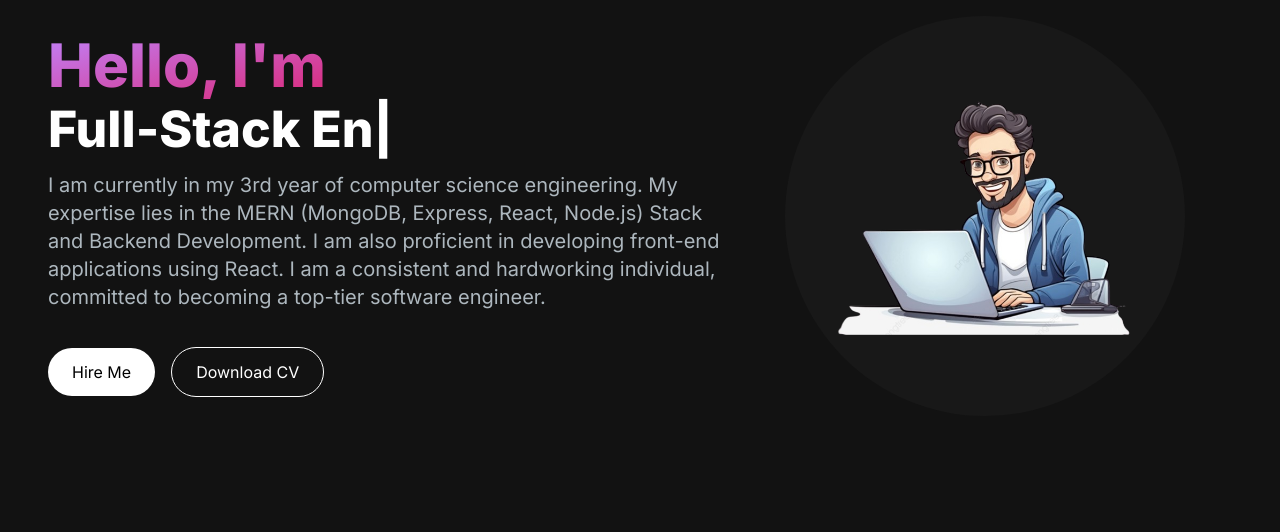
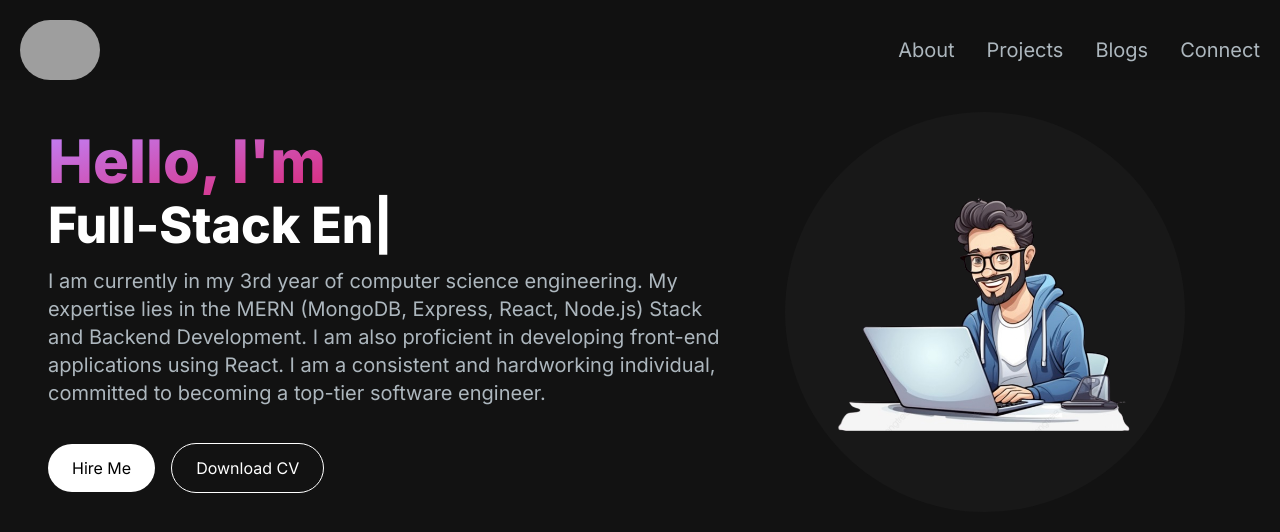
Before and after one commit to PrathamPatel010/Developer-Portfolio-2.0, a Next.js app: page / in a window 1280 px wide. Shown: the top 532 px of the page. Built offline with nearby package versions, Linux system fonts and the light colour scheme; grey boxes are pictures that could not be loaded.

Commit message:
feat:Navbar component developed

```diff
--- a/package.json
+++ b/package.json
@@ -9,6 +9,7 @@
     "lint": "next lint"
   },
   "dependencies": {
+    "@heroicons/react": "^2.1.3",
     "next": "14.1.4",
     "react": "^18",
     "react-dom": "^18",
--- a/src/app/components/HeroSection.jsx
+++ b/src/app/components/HeroSection.jsx
@@ -1,6 +1,6 @@
 "use client";
+import { TypeAnimation } from 'react-type-animation';
 import Image from "next/image";
-import { TypeAnimation } from 'react-type-animation';
 import {about} from '../data';
 
 const HeroSection = () => {
--- /dev/null
+++ b/src/app/components/MenuOverlay.jsx
@@ -0,0 +1,19 @@
+import NavLinks from "@/app/components/NavLinks";
+
+const MenuOverlay = ({links}) => {
+    return(
+        <ul className={'flex flex-col py-4 items-center'}>
+            {
+                links.map((link,index)=>{
+                    return (
+                        <li key={index}>
+                            <NavLinks title={link.title} href={link.title}/>
+                        </li>
+                    )
+                })
+            }
+        </ul>
+    )
+}
+
+export default MenuOverlay;
--- /dev/null
+++ b/src/app/components/NavLinks.jsx
@@ -0,0 +1,15 @@
+import Link from "next/link";
+import React from "react";
+
+const NavLinks = ({title,href}) => {
+    return(
+        <>
+            <Link href={href}
+                  className={'block py-2 pl-3 pr-4 md:p-0 text-[#ADB7BE] sm:text-xl rounded hover:text-white'}>
+                {title}
+            </Link>
+        </>
+    )
+}
+
+export default NavLinks;
--- /dev/null
+++ b/src/app/components/Navbar.jsx
@@ -0,0 +1,68 @@
+"use client";
+import Link from "next/link";
+import React, {useState} from "react";
+import NavLinks from "@/app/components/NavLinks";
+import {Bars3Icon,XMarkIcon} from "@heroicons/react/24/solid";
+import MenuOverlay from "@/app/components/MenuOverlay";
+import Image from "next/image";
+
+const Navbar = () => {
+    const navLinks = [
+        {
+            title: 'About',
+            href: '#about'
+        },
+        {
+            title: 'Projects',
+            href: '#projects'
+        },
+        {
+            title: 'Blogs',
+            href: '#blogs'
+        },
+        {
+            title: 'Connect',
+            href: '#connect'
+        }
+    ];
+
+    const [navBarOpen,setNavBarOpen] = useState(false);
+
+    return(
+        <nav className={'fixed top-0 left-0 right-0 z-10 bg-[#121212] bg-opacity-80'}>
+            <div className={'flex flex-wrap items-center justify-between mx-auto mt-5 px-5'}>
+                <Link href={"/"} className={'text-5xl text-white font-semibold'}>
+                    <Image className={'rounded-full'} width={80} height={80} src={'/images/iconPhoto.png'} alt={'logo-photo'}/>
+                </Link>
+
+                <div className={'mobile-menu block md:hidden'}>
+                    {!navBarOpen ? (
+                        <button onClick={()=>setNavBarOpen(true)} className={'text-slate-200 px-3 py-2 border rounded border-slate-200 hover:text-white hover:border-white'}>
+                            <Bars3Icon className={'h-5 w-5'}/>
+                        </button>
+                    ) : (
+                        <button onClick={()=>setNavBarOpen(false)} className={'text-slate-200 px-3 py-2 border rounded border-slate-200 hover:text-white hover:border-white'}>
+                            <XMarkIcon className={'h-5 w-5'}/>
+                        </button>
+                    )
+                    }
+                </div>
+
+                <div className={'menu hidden md:block md:w-auto'} id={'navbar'}>
+                    <ul className={'flex text-2xl md:text-5xl p-4 md:p-0 flex-row md:space-x-8 mt-0'}>
+                        {navLinks.map((navLink,index)=>{
+                            return (
+                                    <li key={index}>
+                                        <NavLinks href={navLink.href} title={navLink.title}/>
+                                    </li>
+                                )
+                        })}
+                    </ul>
+                </div>
+            </div>
+            {navBarOpen && <MenuOverlay links={navLinks}/> }
+        </nav>
+    )
+}
+
+export default Navbar;
--- a/src/app/page.jsx
+++ b/src/app/page.jsx
@@ -1,9 +1,11 @@
 import HeroSection from './components/HeroSection';
+import Navbar from "@/app/components/Navbar";
 
 export default function Home() {
   return (
     <main className="flex min-h-screen bg-[#121212]">
-        <div className={'container mx-auto px-12 py-4'}>
+            <Navbar/>
+        <div className={'container mt-24 mx-auto px-12 py-4'}>
             <HeroSection/>
         </div>
     </main>
```
Also changed, not shown: 2 other files (tests, documents, lock files or other folders).
